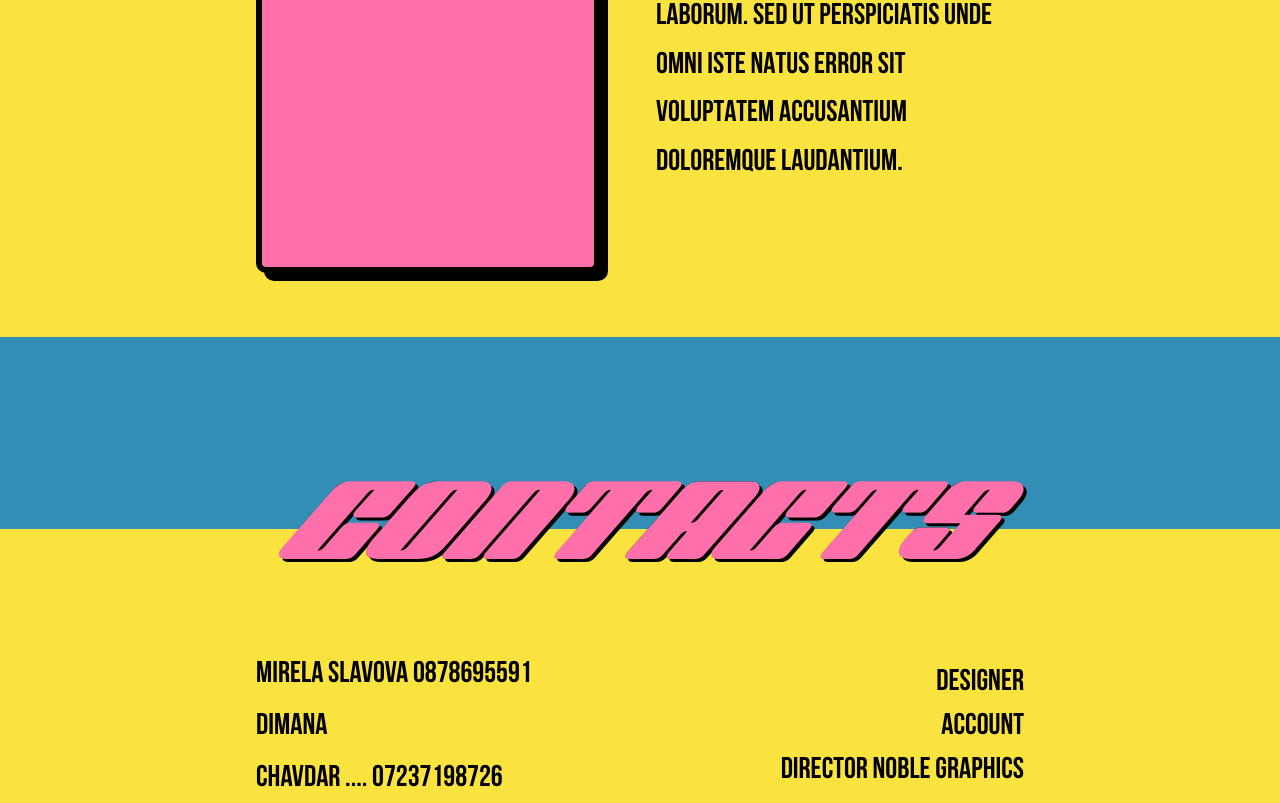
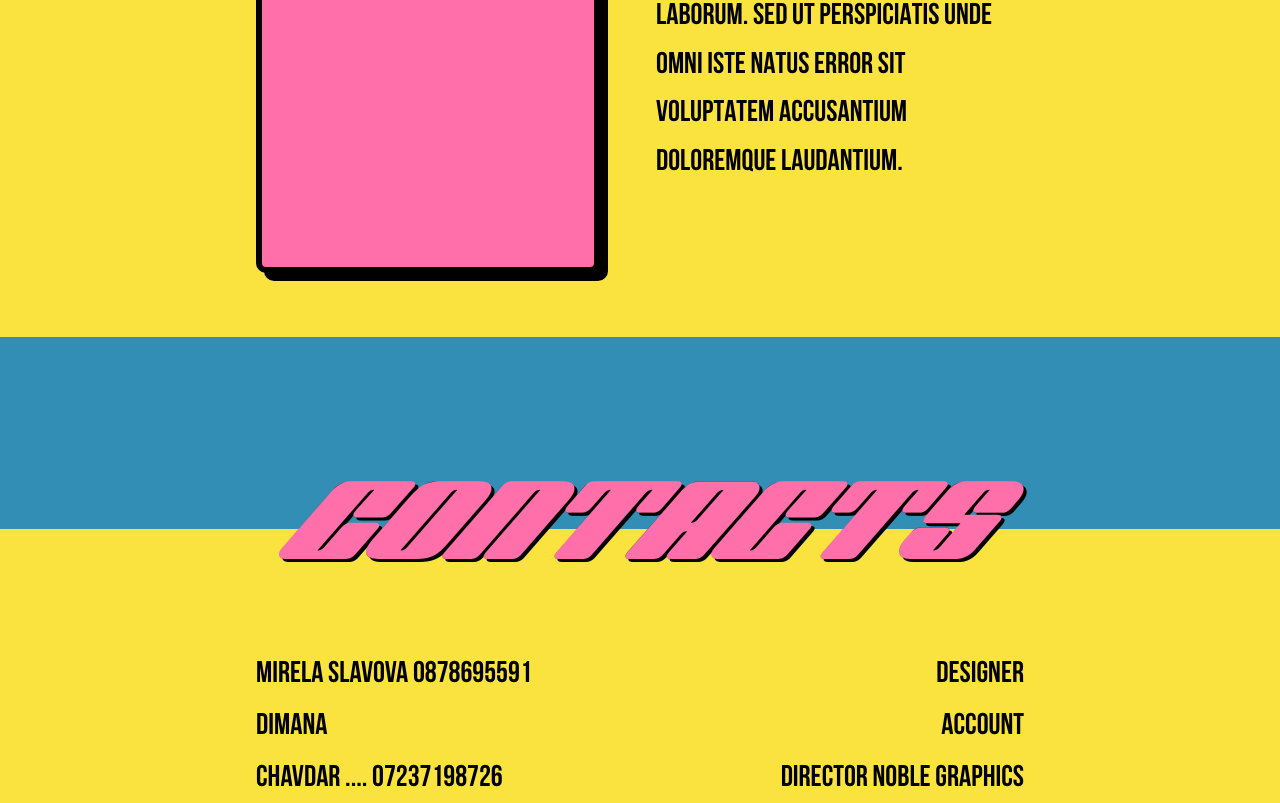
Before and after one commit to yassenshopov/fuelthejourney-eu, a Next.js app: page / in a window 1280 px wide. Shown: the part 2623-3426 px from the top of the page. Built offline with nearby package versions, Linux system fonts and the light colour scheme.

Commit message:
refactor: clean up text formatting and structure in AboutUsSection, ADCESection, and ContactsSection components for improved readability

```diff
--- a/src/components/ADCESection.tsx
+++ b/src/components/ADCESection.tsx
@@ -3,27 +3,33 @@ export default function ADCESection() {
     <section id="adce" className="bg-fuel-yellow px-4 py-20 md:px-8">
       <div className="max-w-7xl mx-auto text-center">
         {/* Title */}
-        <h2 className="font-bebas font-bold text-6xl md:text-8xl lg:text-9xl mb-12 text-fuel-black">
-          ADC<span className="text-fuel-black text-2xl md:text-3xl lg:text-4xl align-text-top -mt-4 md:-mt-6 lg:-mt-8">★</span>E
+        <h2 className="font-bebas font-bold text-6xl md:text-8xl lg:text-9xl mb-12 text-fuel-black uppercase">
+          Adc
+          <span className="text-fuel-black text-2xl md:text-3xl lg:text-4xl align-text-top -mt-4 md:-mt-6 lg:-mt-8">
+            ★
+          </span>
+          e
         </h2>
 
         {/* Content */}
         <div className="max-w-4xl mx-auto space-y-8">
           <p className="font-bebas font-bold text-lg md:text-xl lg:text-2xl leading-relaxed text-justify px-4 md:px-0 text-fuel-black uppercase">
-            Lorem ipsum dolor sit amet, consectetur adipiscing elit. Sed do eiusmod tempor
-            incididunt ut labore et dolore magna aliqua. Ut enim ad minim veniam, quis nostrud
-            exercitation ullamco laboris nisi ut aliquip ex ea commodo consequat. Duis aute
-            irure dolor in reprehenderit in voluptate velit esse cillum dolore eu fugiat nulla
-            pariatur. Excepteur sint occaecat cupidatat non proident, sunt in culpa qui officia
-            deserunt mollit anim id est laborum.
+            Lorem ipsum dolor sit amet, consectetur adipiscing elit. Sed do
+            eiusmod tempor incididunt ut labore et dolore magna aliqua. Ut enim
+            ad minim veniam, quis nostrud exercitation ullamco laboris nisi ut
+            aliquip ex ea commodo consequat. Duis aute irure dolor in
+            reprehenderit in voluptate velit esse cillum dolore eu fugiat nulla
+            pariatur. Excepteur sint occaecat cupidatat non proident, sunt in
+            culpa qui officia deserunt mollit anim id est laborum.
           </p>
 
           <p className="font-bebas font-bold text-lg md:text-xl lg:text-2xl leading-relaxed text-justify px-4 md:px-0 text-fuel-black uppercase">
-            Sed ut perspiciatis unde omnis iste natus error sit voluptatem accusantium doloremque
-            laudantium, totam rem aperiam, eaque ipsa quae ab illo inventore veritatis et quasi
-            architecto beatae vitae dicta sunt explicabo. Nemo enim ipsam voluptatem quia voluptas
-            sit aspernatur aut odit aut fugit, sed quia consequuntur magni dolores eos qui ratione
-            voluptatem sequi nesciunt.
+            Sed ut perspiciatis unde omnis iste natus error sit voluptatem
+            accusantium doloremque laudantium, totam rem aperiam, eaque ipsa
+            quae ab illo inventore veritatis et quasi architecto beatae vitae
+            dicta sunt explicabo. Nemo enim ipsam voluptatem quia voluptas sit
+            aspernatur aut odit aut fugit, sed quia consequuntur magni dolores
+            eos qui ratione voluptatem sequi nesciunt.
           </p>
         </div>
       </div>
--- a/src/components/AboutUsSection.tsx
+++ b/src/components/AboutUsSection.tsx
@@ -18,9 +18,10 @@ export default function AboutUsSection() {
             {/* Left side - Text */}
             <div className="order-2 lg:order-1">
               <p className="text-base md:text-2xl lg:text-3xl leading-relaxed text-left text-fuel-black font-bebas font-bold uppercase">
-                LOREM IPSUM DOLOR SIT AMET, CONSECTETUR ADIPISCING ELIT. SED DO EIUSMOD TEMPOR
-                INCIDIDUNT UT LABORE ET DOLORE MAGNA ALIQUA. UT ENIM AD MINIM VENIAM, QUIS NOSTRUD
-                EXERCITATION ULLAMCO LABORIS NISI UT ALIQUIP EX EA COMMODO CONSEQUAT.
+                Lorem ipsum dolor sit amet, consectetur adipiscing elit. Sed do
+                eiusmod tempor incididunt ut labore et dolore magna aliqua. Ut
+                enim ad minim veniam, quis nostrud exercitation ullamco laboris
+                nisi ut aliquip ex ea commodo consequat.
               </p>
             </div>
 
@@ -40,9 +41,10 @@ export default function AboutUsSection() {
             {/* Right side - Text */}
             <div className="order-2 lg:order-2">
               <p className="text-base md:text-2xl lg:text-3xl leading-relaxed text-left text-fuel-black font-bebas font-bold uppercase">
-                EXCEPTEUR SINT OCCAECAT CUPIDATAT NON PROIDENT, SUNT IN CULPA QUI OFFICIA
-                DESERUNT MOLLIT ANIM ID EST LABORUM. SED UT PERSPICIATIS UNDE OMNI ISTE NATUS
-                ERROR SIT VOLUPTATEM ACCUSANTIUM DOLOREMQUE LAUDANTIUM.
+                Excepteur sint occaecat cupidatat non proident, sunt in culpa
+                qui officia deserunt mollit anim id est laborum. Sed ut
+                perspiciatis unde omni iste natus error sit voluptatem
+                accusantium doloremque laudantium.
               </p>
             </div>
           </div>
--- a/src/components/ContactsSection.tsx
+++ b/src/components/ContactsSection.tsx
@@ -13,30 +13,34 @@ export default function ContactsSection() {
       {/* Yellow background with content */}
       <div className="bg-fuel-yellow px-8 py-32 md:px-32 lg:px-48 xl:px-64">
         <div className="max-w-5xl mx-auto">
-          <div className="grid grid-cols-1 md:grid-cols-2 gap-8">
-            {/* Left side - Contact information */}
-            <div className="space-y-4 text-center md:text-left">
-              <div className="font-bebas font-bold text-xl md:text-2xl lg:text-3xl text-fuel-black">
-                MIRELA SLAVOVA 0878695591
+          <div className="space-y-4">
+            {/* Contact 1 */}
+            <div className="grid grid-cols-2 gap-8 items-center">
+              <div className="font-bebas font-bold text-xl md:text-2xl lg:text-3xl text-fuel-black md:text-left uppercase">
+                Mirela Slavova 0878695591
               </div>
-              <div className="font-bebas font-bold text-xl md:text-2xl lg:text-3xl text-fuel-black">
-                DIMANA
-              </div>
-              <div className="font-bebas font-bold text-xl md:text-2xl lg:text-3xl text-fuel-black">
-                CHAVDAR .... 07237198726
+              <div className="font-bebas font-bold text-xl md:text-2xl lg:text-3xl text-fuel-black md:text-right uppercase">
+                Designer
               </div>
             </div>
 
-            {/* Right side - Roles */}
-            <div className="flex flex-col justify-center space-y-2 text-center md:text-right">
-              <div className="font-bebas font-bold text-xl md:text-2xl lg:text-3xl text-fuel-black">
-                DESIGNER
+            {/* Contact 2 */}
+            <div className="grid grid-cols-2 gap-8 items-center">
+              <div className="font-bebas font-bold text-xl md:text-2xl lg:text-3xl text-fuel-black md:text-left uppercase">
+                Dimana
               </div>
-              <div className="font-bebas font-bold text-xl md:text-2xl lg:text-3xl text-fuel-black">
-                ACCOUNT
+              <div className="font-bebas font-bold text-xl md:text-2xl lg:text-3xl text-fuel-black md:text-right uppercase">
+                Account
               </div>
-              <div className="font-bebas font-bold text-xl md:text-2xl lg:text-3xl text-fuel-black">
-                DIRECTOR NOBLE GRAPHICS
+            </div>
+
+            {/* Contact 3 */}
+            <div className="grid grid-cols-2 gap-8 items-center">
+              <div className="font-bebas font-bold text-xl md:text-2xl lg:text-3xl text-fuel-black md:text-left uppercase">
+                Chavdar .... 07237198726
+              </div>
+              <div className="font-bebas font-bold text-xl md:text-2xl lg:text-3xl text-fuel-black md:text-right uppercase">
+                Director Noble Graphics
               </div>
             </div>
           </div>
```
